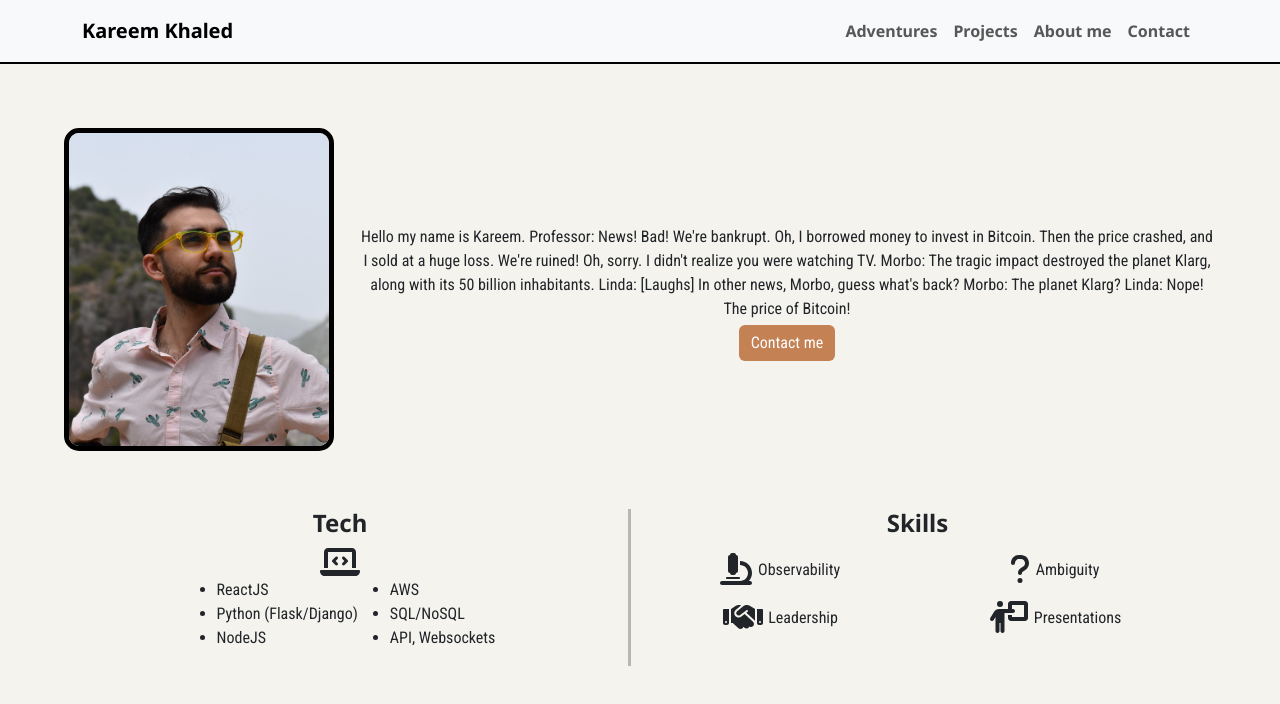
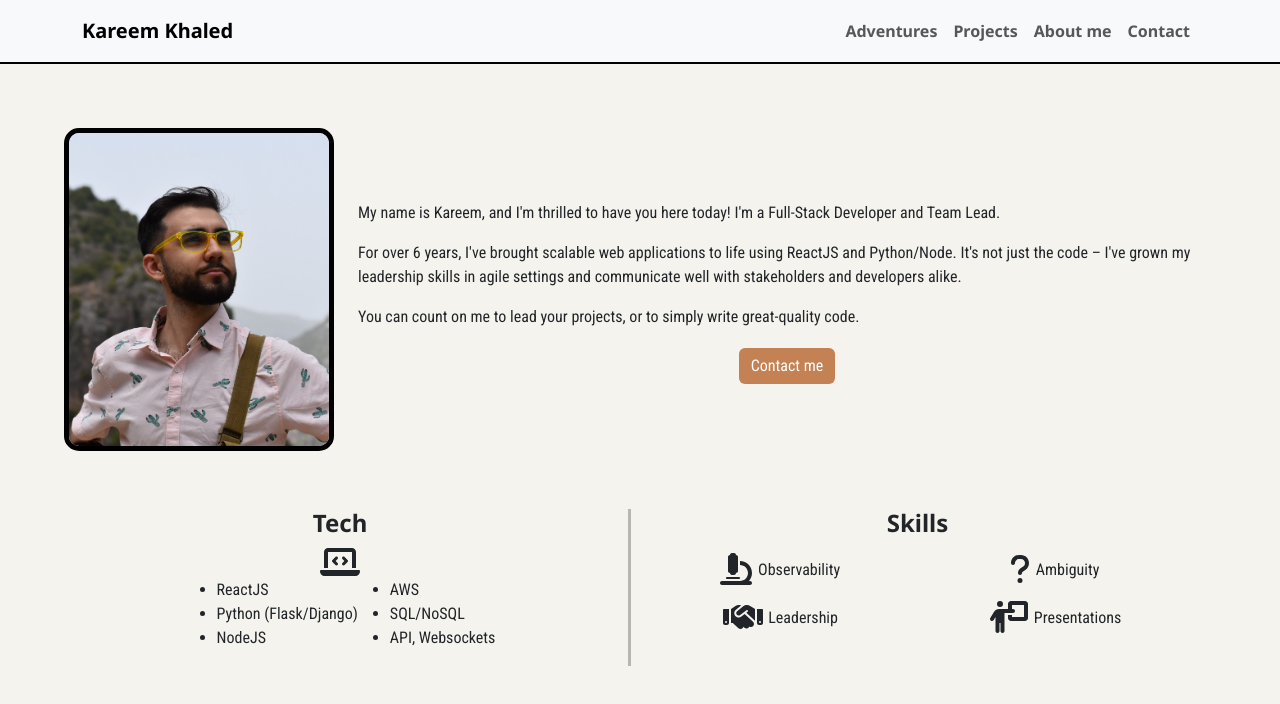
Before and after one commit to CSG55/kareem-portfolio, a React (Create React App) app in the folder kareem-portfolio/: page /about-me in a window 1280 px wide. Shown: the top 704 px of the page. Built offline with nearby package versions, Linux system fonts and the light colour scheme.

Commit message:
updating short blurb text

```diff
--- a/kareem-portfolio/src/components/Projects/ProjectView.js
+++ b/kareem-portfolio/src/components/Projects/ProjectView.js
@@ -36,7 +36,7 @@ function ProjectView({title, mission, role, stack, date, description, image, log
                 <a onClick={() => navigate(-1)}>Go Back</a>
             </div>
             <Row>
-                <Col className={'project-img'} sm={12} md={12} lg={8}>
+                <Col className={'project-img'} sm={12} md={12} lg={12} xl={8}>
                     {/*for projects without an image, show logo instead*/}
                     {image ? <ImageGallery
                                 items={images}
@@ -48,7 +48,7 @@ function ProjectView({title, mission, role, stack, date, description, image, log
                         <img className={'project-logo'} style={{backgroundColor: backgroundColor}} src={logo} alt={`${title} project photo`}></img>
                     }
                 </Col>
-                <Col sm={12} md={12} lg={4}>
+                <Col sm={12} md={12} lg={12} xl={4}>
                     <div className="project-summary">
                         {title &&
                             <SummaryBlock name={'Project'} content={title}/>
--- a/kareem-portfolio/src/components/Skills/SkillsDashboard.js
+++ b/kareem-portfolio/src/components/Skills/SkillsDashboard.js
@@ -23,7 +23,9 @@ function SkillsDashboard() {
                 </Col>
                 <Col className={'short-blurb-container'} xs={12} sm={7} md={7} lg={8} xl={9}>
                     <div className="short-blurb">
-                        Hello my name is Kareem. Professor: News! Bad! We're bankrupt. Oh, I borrowed money to invest in Bitcoin. Then the price crashed, and I sold at a huge loss. We're ruined! Oh, sorry. I didn't realize you were watching TV. Morbo: The tragic impact destroyed the planet Klarg, along with its 50 billion inhabitants. Linda: [Laughs] In other news, Morbo, guess what's back? Morbo: The planet Klarg? Linda: Nope! The price of Bitcoin!
+                        <p>My name is Kareem, and I'm thrilled to have you here today! I'm a Full-Stack Developer and Team Lead. </p>
+                        <p>For over 6 years, I've brought scalable web applications to life using ReactJS and Python/Node. It's not just the code – I've grown my leadership skills in agile settings and communicate well with stakeholders and developers alike.</p>
+                        <p>You can count on me to lead your projects, or to simply write great-quality code. </p>
                     </div>
                     <button className={'btn btn-primary'}>Contact me</button>
                 </Col>
--- a/kareem-portfolio/src/projectData.js
+++ b/kareem-portfolio/src/projectData.js
@@ -7,7 +7,7 @@ const projectData = [
         logo: '/images/projects/sidekick/logo-sidekick.svg',
         image: '/images/projects/sidekick/SK-promo.png',
         mission:'To create an inclusive learning environment.',
-        role: 'Lead Full Stack Developer',
+        role: 'Senior Full Stack Developer',
         stack: 'ReactJS, Python (Flask), NodeJS, PostgreSQL, AWS.',
         date:'2021-2023',
         description:
@@ -39,7 +39,7 @@ const projectData = [
         logo: '/images/projects/ethics-bowl/NHSEBOne_Seal.png',
         image: '/images/projects/ethics-bowl/live-match.webp',
         mission:'Rescue a national extracurricular event in the pandemic.',
-        role: 'Lead Full Stack Developer',
+        role: 'Senior Full Stack Developer',
         stack:'ReactJS, Python (Flask), PostgreSQL, AWS.',
         date:'2020-2023',
         description:
--- a/kareem-portfolio/src/styles/skills.scss
+++ b/kareem-portfolio/src/styles/skills.scss
@@ -22,6 +22,12 @@
     display: flex;
     justify-content: center;
     margin-top: 10px;
+    & button {
+      margin-top: 3px;
+    }
+    & .short-blurb {
+      text-align: left;
+    }
   }
 
 
```
